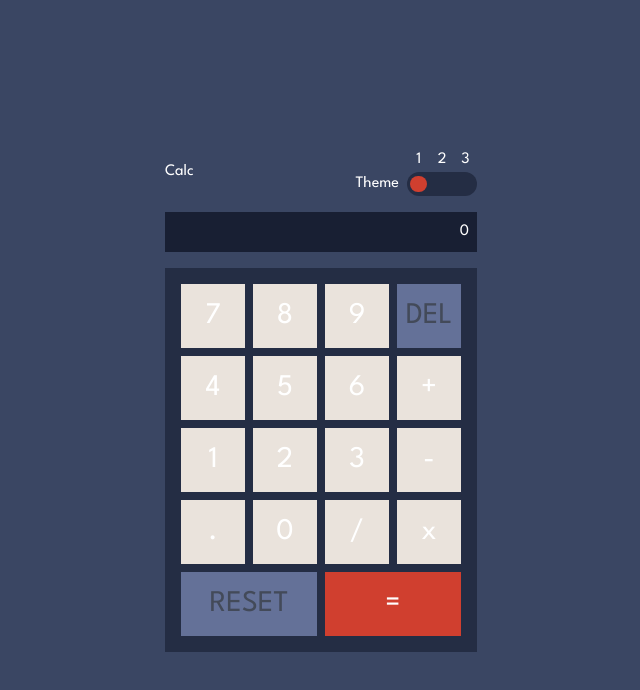
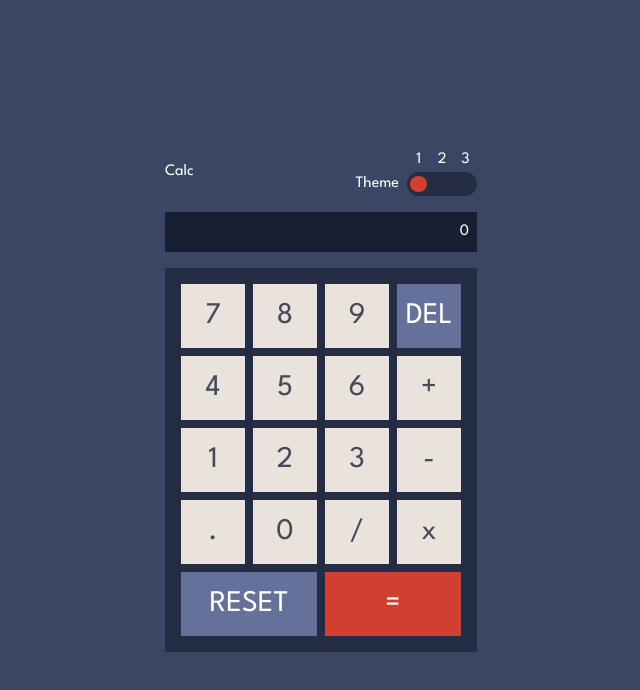
Before and after one commit to timshandrew/calculator, a React (Vite) app: page / in a window 1280 px wide. Shown: the top 690 px of the page, without its empty margins (319-959 px from the left). Built offline with nearby package versions, Linux system fonts and the light colour scheme.

Commit message:
Fix button colours for theme 1.

```diff
--- a/src/components/Calculator.tsx
+++ b/src/components/Calculator.tsx
@@ -1,4 +1,4 @@
-import { useState } from "react";
+import { useState, useRef } from "react";
 import CalculatorBody from "./CalculatorBody";
 import CalculatorScreen from "./CalculatorScreen";
 
@@ -9,11 +9,18 @@ export default function Calculator() {
   const [expression, setExpression] = useState<MathSymbol[]>([0]);
   const [theme, setTheme] = useState<AppTheme>("1");
 
+  const bodyRef = useRef(document.body);
+  bodyRef.current.className = `bg-bg-app theme${theme}`;
+
   return (
     <div>
       <CalculatorHeader theme={theme} setTheme={setTheme} />
       <CalculatorScreen expression={expression} />
-      <CalculatorBody expression={expression} setExpression={setExpression} />
+      <CalculatorBody
+        expression={expression}
+        setExpression={setExpression}
+        theme={theme}
+      />
     </div>
   );
 }
--- a/src/components/CalculatorBody.tsx
+++ b/src/components/CalculatorBody.tsx
@@ -5,18 +5,25 @@ import {
   type MathSymbol,
   type KeyThemeVariant,
   type CalculatorKeyLabel,
+  type AppTheme,
 } from "../types/sharedTypes";
 
 type CalculatorBodyProps = {
   expression: MathSymbol[];
   setExpression: React.Dispatch<React.SetStateAction<MathSymbol[]>>;
+  theme: AppTheme;
 };
 
 export default function CalculatorBody({
   expression,
   setExpression,
+  theme,
 }: CalculatorBodyProps) {
-  const buttons: React.JSX.Element[] = createButtons(expression, setExpression);
+  const buttons: React.JSX.Element[] = createButtons(
+    expression,
+    setExpression,
+    theme
+  );
 
   return (
     <div className="grid bg-bg-keypad auto-rows-[4rem] auto-cols-[4rem] gap-2 p-4">
@@ -27,10 +34,11 @@ export default function CalculatorBody({
 
 type CreateButtonsType = (
   expression: MathSymbol[],
-  setExpression: React.Dispatch<React.SetStateAction<MathSymbol[]>>
+  setExpression: React.Dispatch<React.SetStateAction<MathSymbol[]>>,
+  theme: AppTheme
 ) => React.JSX.Element[];
 
-const createButtons: CreateButtonsType = (expression, setExpression) => {
+const createButtons: CreateButtonsType = (expression, setExpression, theme) => {
   const buttons: React.JSX.Element[] = [];
 
   for (const button of buttonData) {
@@ -42,6 +50,7 @@ const createButtons: CreateButtonsType = (expression, setExpression) => {
         variant={button.variant as KeyThemeVariant}
         columnSpan={button.gridSpan.column}
         gridOrigin={button.gridOrigin}
+        theme={theme}
       />
     );
   }
--- a/src/components/CalculatorButton.tsx
+++ b/src/components/CalculatorButton.tsx
@@ -2,6 +2,7 @@ import {
   type MathSymbol,
   type KeyThemeVariant,
   type CalculatorKeyLabel,
+  type AppTheme,
 } from "../types/sharedTypes";
 import {
   evaluateMathExpression,
@@ -16,6 +17,7 @@ type CalculatorButtonProps = {
   setExpression: React.Dispatch<React.SetStateAction<MathSymbol[]>>;
   columnSpan: number;
   gridOrigin: { column: number; row: number };
+  theme: AppTheme;
 };
 
 export default function CalculatorButton({
@@ -25,13 +27,14 @@ export default function CalculatorButton({
   setExpression,
   columnSpan,
   gridOrigin,
+  theme,
 }: CalculatorButtonProps) {
   let className = `cursor-pointer text-3xl`;
 
   if (variant === "primary") {
-    className += " bg-bg-key-main text-text-main";
+    className += ` bg-bg-key-main ${theme === "1" ? "text-text-secondary" : "text-text-main"}`;
   } else if (variant === "secondary") {
-    className += " bg-bg-key-secondary text-text-secondary";
+    className += ` bg-bg-key-secondary ${theme === "1" ? "text-text-main" : "text-text-secondary"}`;
   } else if (variant === "tertiary") {
     className += " bg-bg-accent text-text-secondary-inverse";
   }
```
